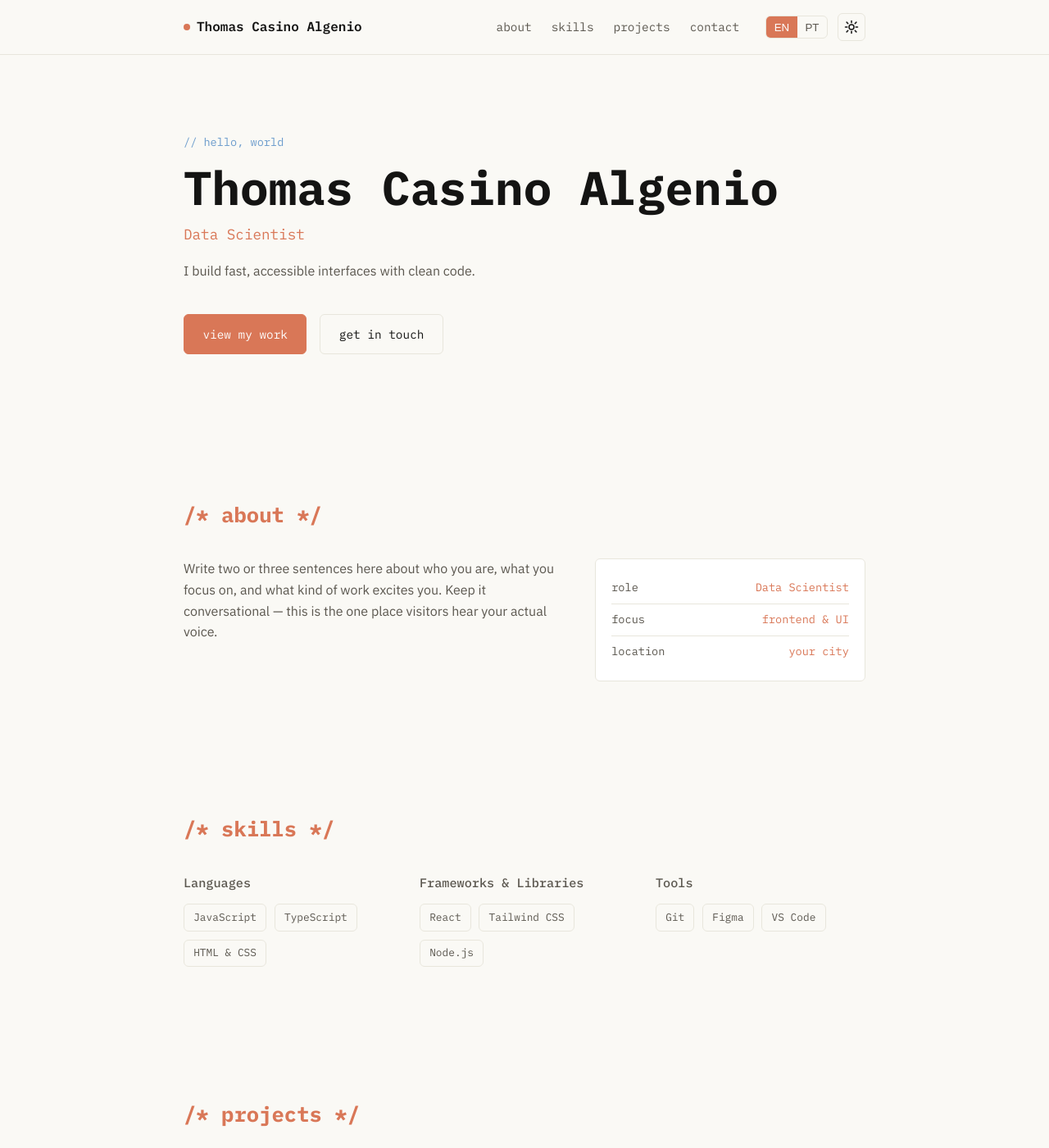
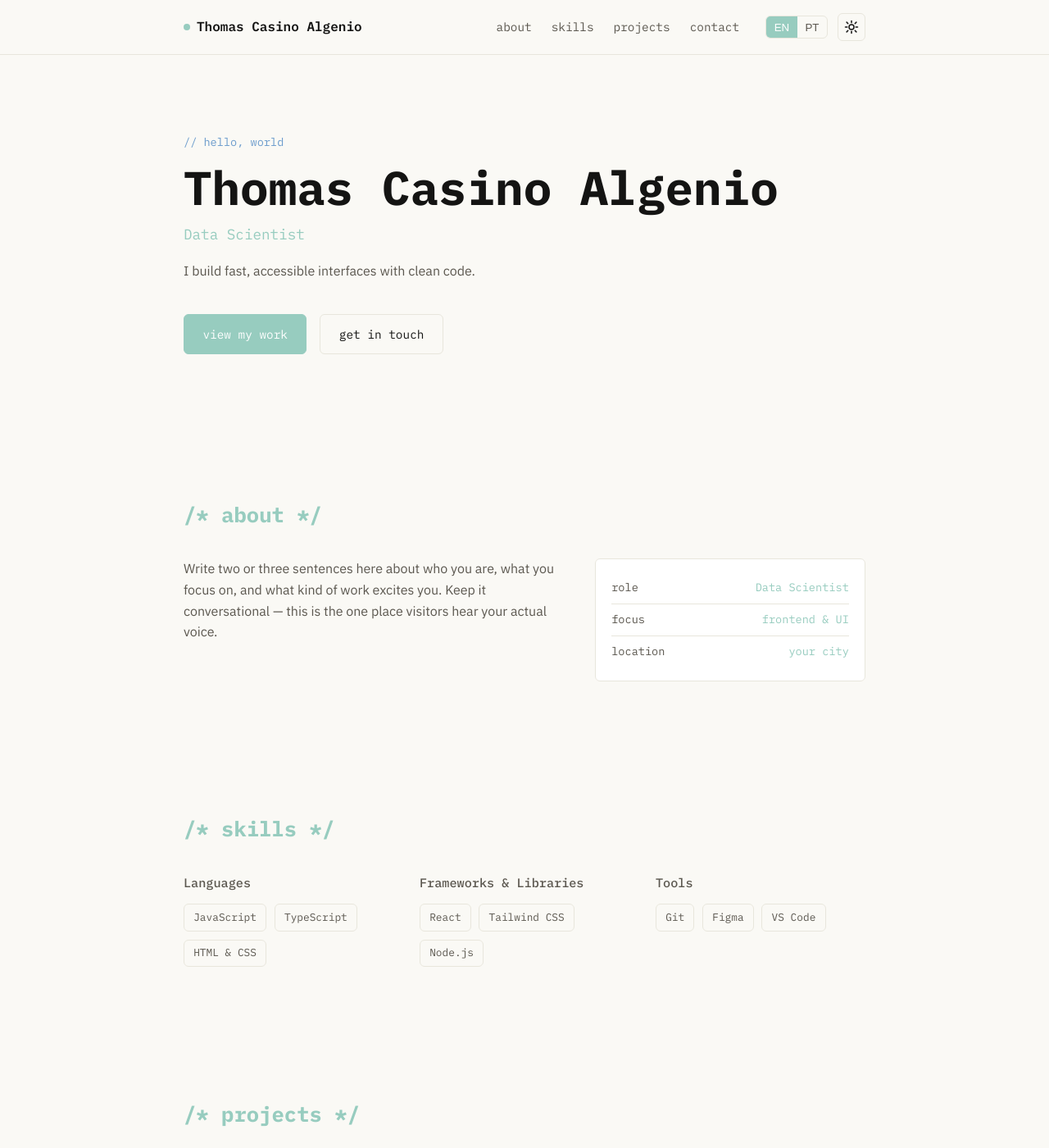
Before and after one commit to thomasalgenio/thomasalgenio.github.io, a Jekyll site: the page built from index.html, in a window 1280 px wide and 1400 px high. Shown: the whole window at 82% size. Built offline with Jekyll 4.4.1, drawn with Linux system fonts in a browser that asks for light colours.

Commit message:
Update style.css

```diff
--- a/assets/css/style.css
+++ b/assets/css/style.css
@@ -11,10 +11,10 @@
   --surface: #FFFFFF;
   --ink: #141413;
   --ink-soft: #5B574F;
-  --accent: #D97757;       /* muted forest-teal — primary */
+  --accent: #97ccbf;       /* muted forest-teal — primary */
   --accent-2: #6A9BCC;     /* muted ochre — secondary, used sparingly */
   --line: #E8E6DC;
-  --danger: #B3402C;
+  --danger: #97ccbf;
 
   /* type */
   --font-mono: "IBM Plex Mono", ui-monospace, SFMono-Regular, Menlo, monospace;
@@ -30,10 +30,10 @@
   --surface: #1E1D1B;
   --ink: #FAF9F5;
   --ink-soft: #B0AEA5;
-  --accent: #D97757;
+  --accent: #97ccbf;
   --accent-2: #6A9BCC;
   --line: #2B2A26;
-  --danger: #E0846A;
+  --danger: #97ccbf;
 }
 
 /* ──────────────────────────────────────────────
```
